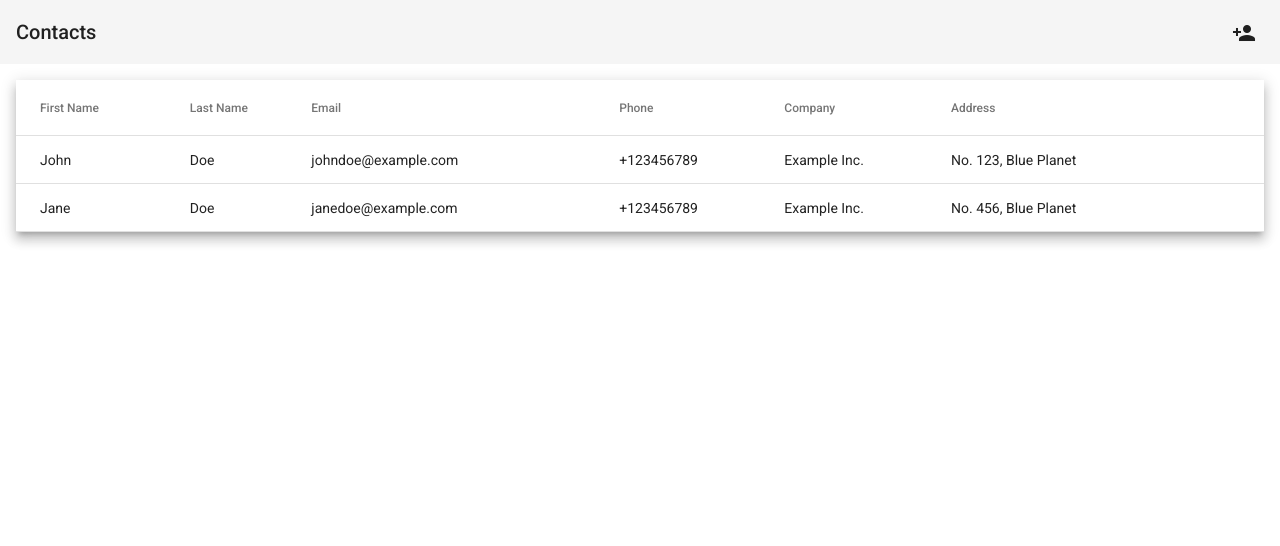
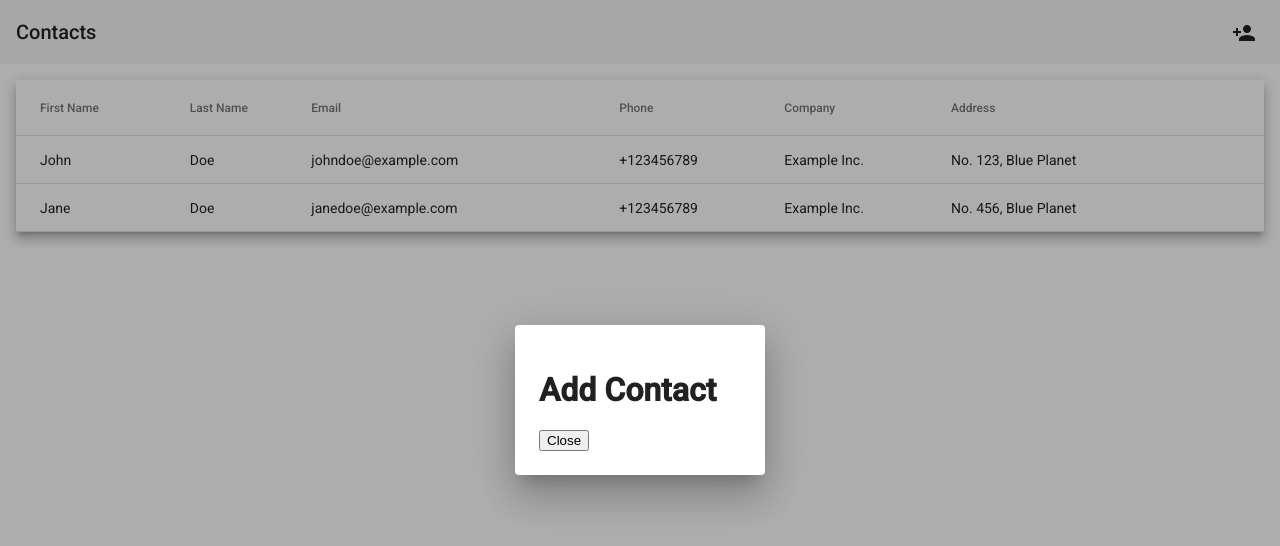
Before and after one commit to tsaung/coding-test, an Angular app: page / in a window 1280 px wide. Both pictures are taken after a click on the button "person_add". Shown: the top 546 px of the page. Built offline with nearby package versions, Linux system fonts and the light colour scheme.

Commit message:
contact create dialog added

```diff
--- /dev/null
+++ b/src/app/contacts/contact-create-dialog/contact-create-dialog.component.html
@@ -0,0 +1,5 @@
+<h1 mat-dialog-title>Add Contact</h1>
+<div mat-dialog-content></div>
+<div mat-dialog-actions>
+  <button mat-button (click)="onClose()">Close</button>
+</div>
--- /dev/null
+++ b/src/app/contacts/contact-create-dialog/contact-create-dialog.component.ts
@@ -0,0 +1,16 @@
+import { Component } from '@angular/core';
+import {
+  MatDialog,
+  MatDialogRef,
+  MAT_DIALOG_DATA,
+} from '@angular/material/dialog';
+@Component({
+  selector: 'contact-create-dialog',
+  templateUrl: './contact-create-dialog.component.html',
+})
+export class ContactCreateDialog {
+  constructor(private dialogRef: MatDialogRef<ContactCreateDialog>) {}
+  onClose() {
+    this.dialogRef.close();
+  }
+}
--- a/src/app/contacts/contact-list/contact-list.component.html
+++ b/src/app/contacts/contact-list/contact-list.component.html
@@ -1,7 +1,7 @@
 <mat-toolbar>
   <span>Contacts</span>
   <span class="spacer"></span>
-  <button mat-icon-button>
+  <button mat-icon-button (click)="openDialog()">
     <mat-icon>person_add</mat-icon>
   </button>
 </mat-toolbar>
--- a/src/app/contacts/contact-list/contact-list.component.ts
+++ b/src/app/contacts/contact-list/contact-list.component.ts
@@ -1,4 +1,6 @@
 import { Component, OnInit } from '@angular/core';
+import { MatDialog } from '@angular/material/dialog';
+import { ContactCreateDialog } from '../contact-create-dialog/contact-create-dialog.component';
 import { Contact } from '../contact.model';
 import { ContactsService } from '../contacts.service';
 
@@ -16,10 +18,17 @@ export class ContactList implements OnInit {
     'address',
   ];
   contacts: Contact[];
-  constructor(private contactService: ContactsService) {}
+  constructor(
+    private contactService: ContactsService,
+    private dialog: MatDialog
+  ) {}
   ngOnInit() {
     this.contactService.getContacts().subscribe((res) => {
       this.contacts = res.contacts;
     });
   }
+
+  openDialog() {
+    const dialogRef = this.dialog.open(ContactCreateDialog, { width: '250px' });
+  }
 }
```
Also changed, not shown: src/app/material.module.ts (+15 -2 lines).
